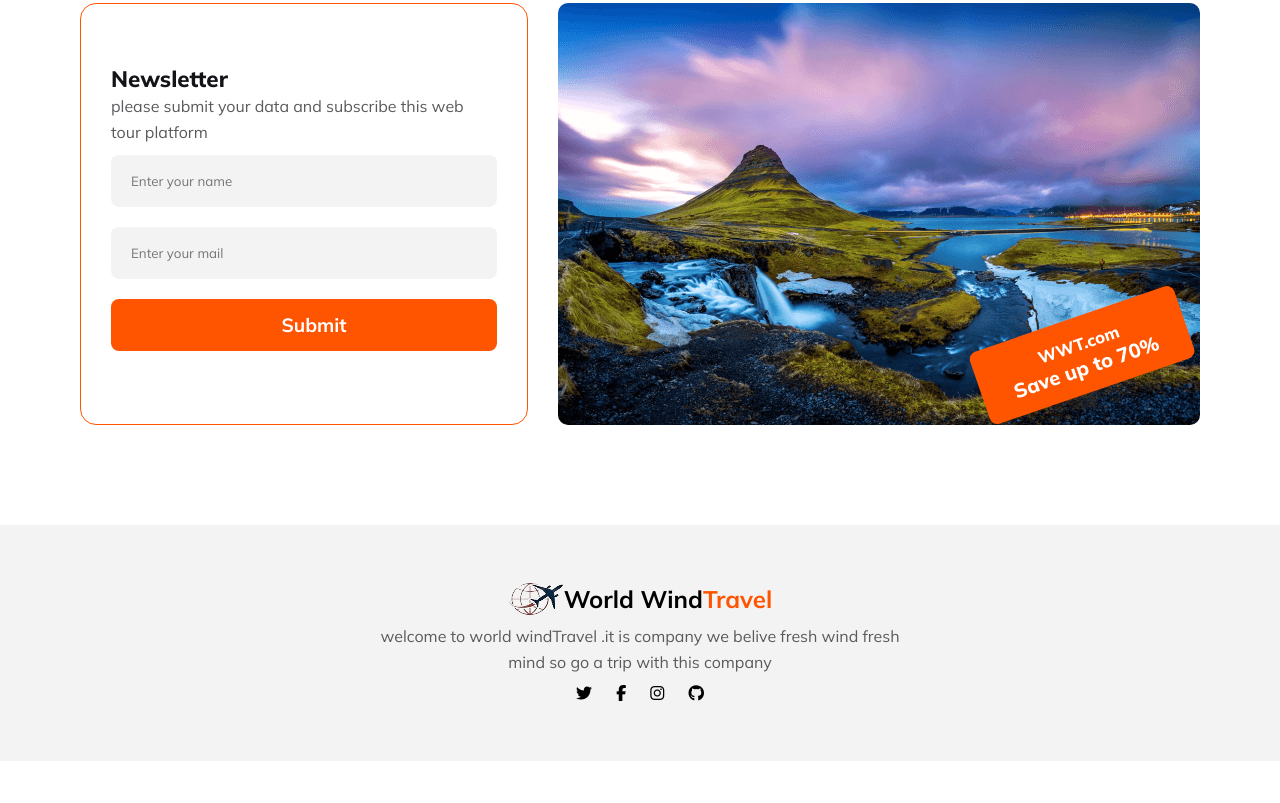
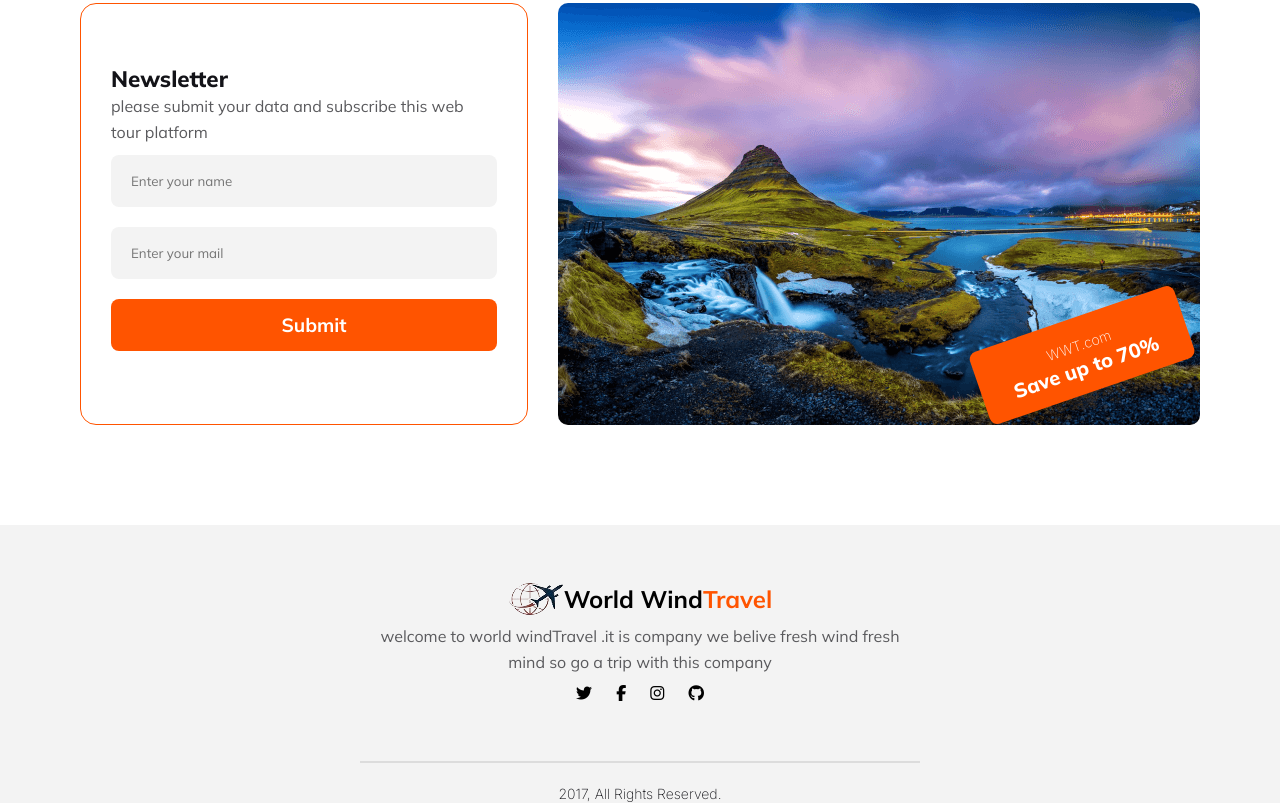
Before and after one commit to zahid-hasan0/Second-Assignment, a plain HTML site: page index.html in a window 1280 px wide. Shown: the part 6424-7227 px from the top of the page. Before the commit the page ends 7205 px from the top, so only its background shows below. Drawn offline with Linux system fonts and the light colour scheme.

Commit message:
update final and footer section problem solved

```diff
--- a/css/style.css
+++ b/css/style.css
@@ -1,4 +1,8 @@
 @import url('https://fonts.googleapis.com/css2?family=Mulish:wght@200;300;400;500;600;700;800;900;1000&family=Work+Sans:ital,wght@0,400;0,500;0,600;0,700;0,800;0,900;1,400&display=swap');
+
+/* inter font for footer  */
+
+@import url('https://fonts.googleapis.com/css2?family=Inter:wght@200&family=Mulish:wght@200;300;400;500;600;700;800;900;1000&family=Work+Sans:ital,wght@0,400;0,500;0,600;0,700;0,800;0,900;1,400&display=swap');
 
 
 
@@ -441,6 +445,8 @@ footer{
     width: 50%;
     margin: 20px auto;
     padding: 50px 0px;
+    border-bottom: 2px solid  rgba(19, 19, 24, 0.10);
+
 }
 footer>.footer-container>h2{
     display: flex;
@@ -450,6 +456,18 @@ footer>.footer-container>h2{
 }
 footer>.footer-container>i{
     margin:10px 10px;
+}
+
+
+small,#fot{
+    color: #131318;
+    font-family: 'Inter', sans-serif;
+
+        font-size: 14px;
+
+        font-weight: 300;
+
+
 }
 
 
--- a/index.html
+++ b/index.html
@@ -18,7 +18,7 @@
     <nav>
         <h2 class="logo" ><img src="Images/logo.png" alt=""> World Wind <span style="color:  #FF5400;" >Travel</span> </h2>
         <ul>
-            <li><a id="home" href="">Home</a></li>
+            <li><a id="home" href=""  >Home</a></li>
             <li><a href="">Packages</a></li>
             <li><a href="">Testimonial</a></li>
             <li><a href="">Blog</a></li>
@@ -340,7 +340,7 @@
     </div>
     <div class="news-letter-img">
 
-        <button id="rotate" class="btn-primary" > <small>WWT.com</small><br> Save up to 70%</button>
+        <button id="rotate" class="btn-primary" > <small style="color: white;" >WWT.com</small><br> Save up to 70%</button>
     </div>
 </div>
 
@@ -375,6 +375,7 @@
             <i class="fa-brands fa-github"></i>
 
         </div>
+        <small id="fot" >2017, All Rights Reserved.</small>
 
 
     </footer>
```
